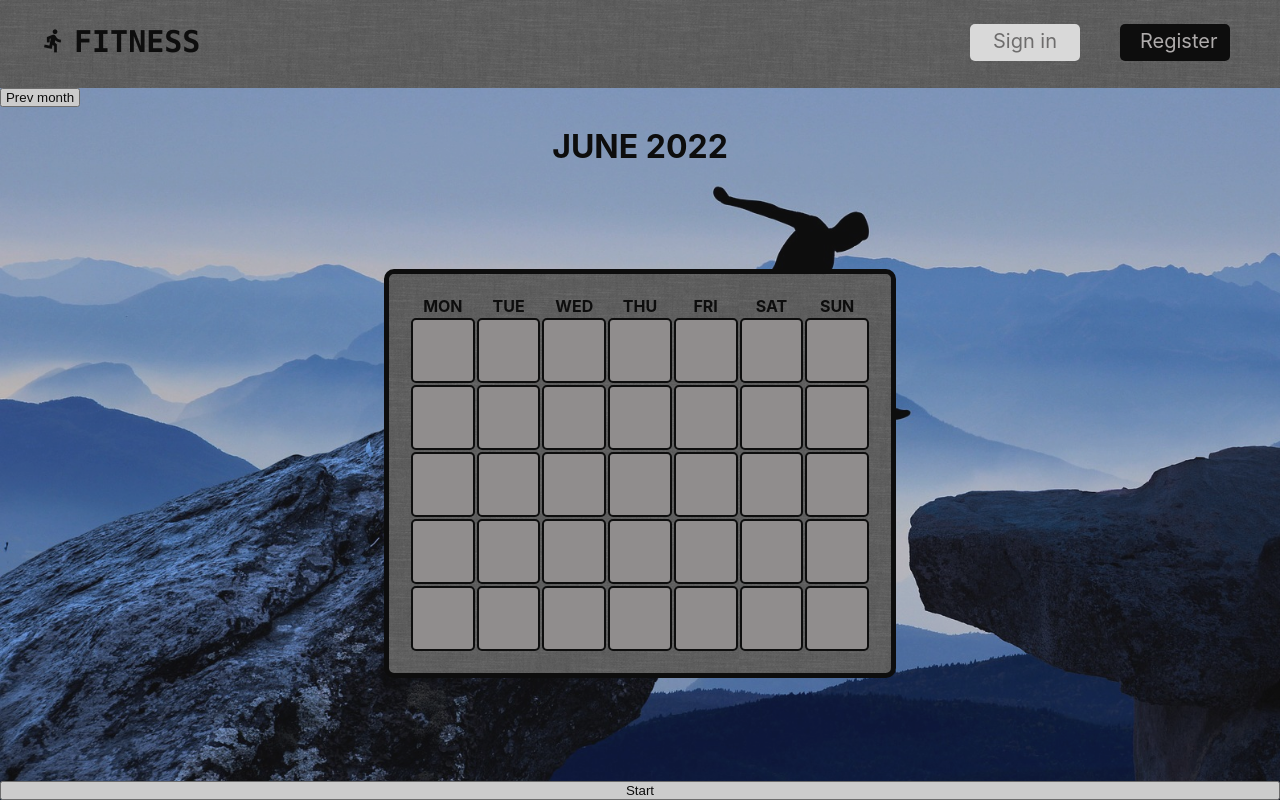
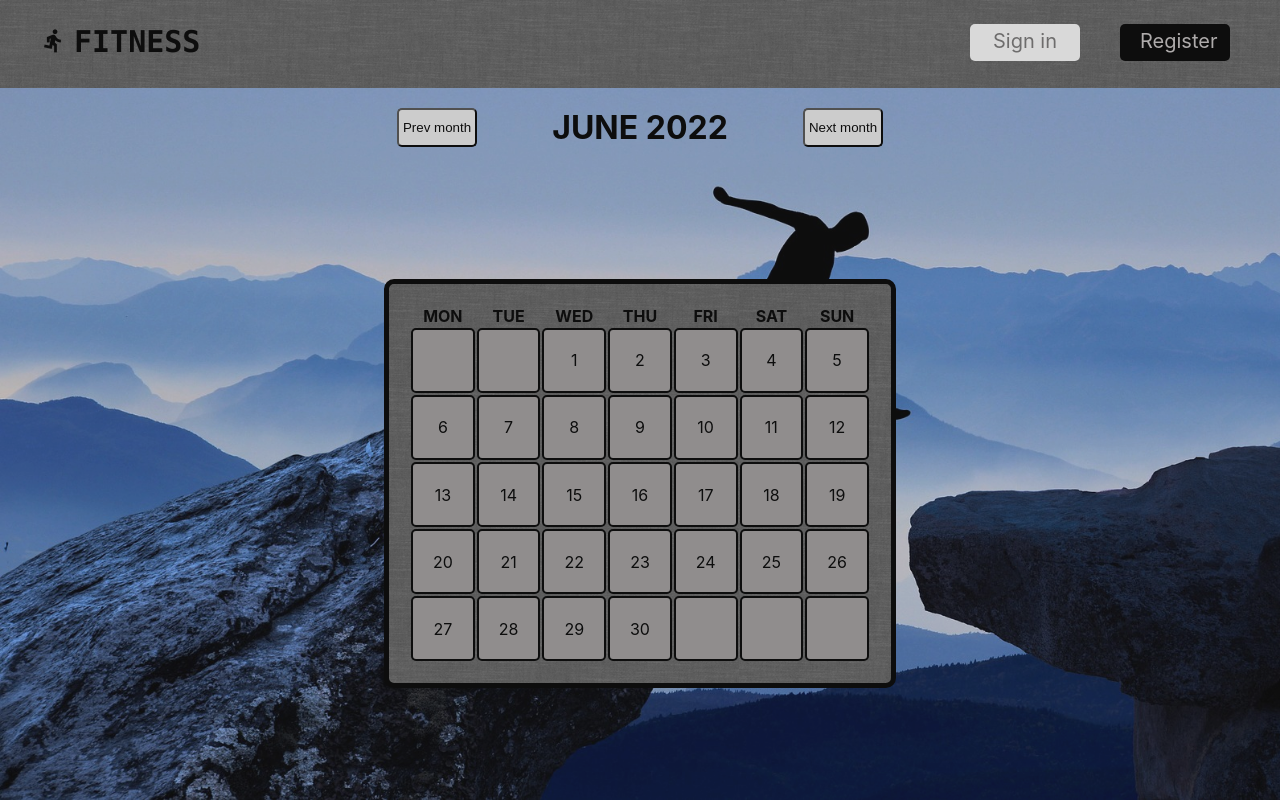
Before and after one commit to Dawid-Kordos/Fitness-front, a React (Create React App) app: page /trainings in a window 1280 px wide. Built offline with nearby package versions, Linux system fonts and the light colour scheme.

Commit message:
Optimized trainings view and its styles. Added navigation to the table view.

```diff
--- a/src/components/Button/Button.tsx
+++ b/src/components/Button/Button.tsx
@@ -8,8 +8,7 @@ interface Props {
 export const Button = (props: Props) => (
     <button
         className={props.className}
-        /*type={props.type}*/
         type='submit'
     >{props.text}
     </button>
-)
+);
--- a/src/components/Table/Table.css
+++ b/src/components/Table/Table.css
@@ -7,8 +7,25 @@
     width: 40%;
 }
 
+.Table__navigation {
+    display: flex;
+    justify-content: space-evenly;
+    width: 40vw;
+    margin: 20px auto;
+}
+
+.Table__btn {
+    width: 80px;
+    border-radius: 5px;
+    transition: .3s;
+}
+
+.Table__btn:hover{
+    background-color: orange;
+}
+
 .Table__current-date {
-    margin-top: 20px;
+    width: 300px;
     text-align: center;
 }
 
@@ -25,7 +42,3 @@
     border-radius: 5px;
     background-color: #a3a0a0;
 }
-
-.Table__btn {
-    width: 80px;
-}
--- a/src/components/Table/Table.tsx
+++ b/src/components/Table/Table.tsx
@@ -1,6 +1,8 @@
 import React, {useEffect, useState} from "react";
+import {countDaysOfMonth} from "../../utils/countDaysOfMonth";
 
 import './Table.css';
+import {defineFirstDayOfTheMonth} from "../../utils/defineFirstDayOfTheMonth";
 
 export const Table = () => {
     const [days, setDays] = useState<(string | number)[]>([]);
@@ -9,59 +11,14 @@ export const Table = () => {
     const [refDate, setRefDate] = useState<string>(`${month}/01/${year}`);
     const [currentMonthName, setCurrentMonthName] = useState<string>(new Date(refDate).toLocaleDateString('en-EN', {month: 'long'}).toUpperCase());
     const [refDayName, setRefDayName] = useState<string>(new Date(refDate).toLocaleDateString('en-EN', {weekday: 'short'}).toUpperCase());
-
     //const weekday = ['MON', 'TUE', 'WED', 'THU', 'FRI', 'SAT', 'SUN'][new Date().getDay() - 1];
 
     //aktualny dzień wyróżnić
     //ciasteczka do sesji
 
-    const handleStartClick = () => {
-        let daysArr: (number | string)[] = [];
-
-        if (month === 1 || month === 3 || month === 5 || month === 7 || month === 8 || month === 10 || month === 12) {
-            for (let i = 0; i <= 30; i++) {
-                daysArr[i] = i + 1;
-            }
-        } else if (month === 2) {
-            if (year % 4 === 0) {
-                for (let i = 0; i <= 28; i++) {
-                    daysArr[i] = i + 1;
-                }
-            } else {
-                for (let i = 0; i <= 27; i++) {
-                    daysArr[i] = i + 1;
-                }
-            }
-        } else if (month === 4 || month === 6 || month === 9 || month === 11) {
-            for (let i = 0; i <= 29; i++) {
-                daysArr[i] = i + 1;
-            }
-        } else {
-            daysArr = [];
-        }
-
-        if (refDayName === 'MON') {
-            setDays(daysArr);
-        } else if (refDayName === 'TUE') {
-            daysArr.unshift('');
-            setDays(daysArr);
-        } else if (refDayName === 'WED') {
-            daysArr.unshift('', '');
-            setDays(daysArr);
-        } else if (refDayName === 'THU') {
-            daysArr.unshift('', '', '');
-            setDays(daysArr);
-        } else if (refDayName === 'FRI') {
-            daysArr.unshift('', '', '', '');
-            setDays(daysArr);
-        } else if (refDayName === 'SAT') {
-            daysArr.unshift('', '', '', '', '');
-            setDays(daysArr);
-        } else if (refDayName === 'SUN') {
-            daysArr.unshift('', '', '', '', '', '');
-            setDays(daysArr);
-        }
-    }
+    useEffect(() => {
+        buildFitnessTable();
+    }, [refDayName, month]);
 
     useEffect(() => {
         setRefDate(`${month}/01/${year}`);
@@ -72,22 +29,40 @@ export const Table = () => {
         setCurrentMonthName(new Date(refDate).toLocaleDateString('en-EN', {month: 'long'}).toUpperCase());
     }, [refDate]);
 
+
+    const buildFitnessTable = () => {
+        let daysArr: (number | string)[] = [];
+
+        countDaysOfMonth(month, year, daysArr);
+        defineFirstDayOfTheMonth(refDayName, daysArr);
+        setDays(daysArr);
+    }
+
     const handlePrevClick = () => {
-        if(month <=1) {
+        if (month <= 1) {
             setMonth(12);
             setYear(year - 1);
-        } else{
+        } else {
             setMonth(month - 1);
+        }
+    }
+
+    const handleNextClick = () => {
+        if (month >= 12) {
+            setMonth(1);
+            setYear(year + 1);
+        } else {
+            setMonth(month + 1);
         }
     }
 
     return (
         <>
-{/*            <span>refDate: {refDate}</span>
-            <span>refDayName: {refDayName}</span>
-            <span>month: {month}</span>*/}
-            <button className='Table__btn' onClick={handlePrevClick}>Prev month</button>
-            <h1 className='Table__current-date'>{currentMonthName} {year}</h1>
+            <div className='Table__navigation'>
+                <button className='Table__btn' onClick={handlePrevClick}>Prev month</button>
+                <h1 className='Table__current-date'>{currentMonthName} {year}</h1>
+                <button className='Table__btn' onClick={handleNextClick}>Next month</button>
+            </div>
             <table className="Table">
                 <thead>
                 <tr className="Table__row">
@@ -160,7 +135,6 @@ export const Table = () => {
                 }
                 </tbody>
             </table>
-            <button onClick={handleStartClick}>Start</button>
         </>
     );
 };
--- /dev/null
+++ b/src/utils/countDaysOfMonth.ts
@@ -0,0 +1,24 @@
+export const countDaysOfMonth = (month: number, year: number, daysArr: (number | string)[]) => {
+    if (month === 1 || month === 3 || month === 5 || month === 7 || month === 8 || month === 10 || month === 12) {
+        for (let i = 0; i <= 30; i++) {
+            daysArr[i] = i + 1;
+        }
+    } else if (month === 2) {
+        if (year % 4 === 0) {
+            for (let i = 0; i <= 28; i++) {
+                daysArr[i] = i + 1;
+            }
+        } else {
+            for (let i = 0; i <= 27; i++) {
+                daysArr[i] = i + 1;
+            }
+        }
+    } else if (month === 4 || month === 6 || month === 9 || month === 11) {
+        for (let i = 0; i <= 29; i++) {
+            daysArr[i] = i + 1;
+        }
+    } else {
+        daysArr = [];
+    }
+    return daysArr;
+}
--- /dev/null
+++ b/src/utils/defineFirstDayOfTheMonth.ts
@@ -0,0 +1,16 @@
+export const defineFirstDayOfTheMonth = (refDayName: string, daysArr: (number | string)[]) => {
+    if (refDayName === 'TUE') {
+        daysArr.unshift('');
+    } else if (refDayName === 'WED') {
+        daysArr.unshift('', '');
+    } else if (refDayName === 'THU') {
+        daysArr.unshift('', '', '');
+    } else if (refDayName === 'FRI') {
+        daysArr.unshift('', '', '', '');
+    } else if (refDayName === 'SAT') {
+        daysArr.unshift('', '', '', '', '');
+    } else if (refDayName === 'SUN') {
+        daysArr.unshift('', '', '', '', '', '');
+    }
+    return daysArr;
+}
--- a/src/views/LoginForm.tsx
+++ b/src/views/LoginForm.tsx
@@ -1,8 +1,8 @@
-import React, {ChangeEvent, FormEvent, useContext, useState} from 'react';
+import React, {ChangeEvent, FormEvent, useState} from 'react';
+import {Link, useNavigate} from "react-router-dom";
 import {PasswordPreview} from '../components/PasswordPreview/PasswordPreview';
 import {Input} from "../components/Input/Input";
 import {Button} from "../components/Button/Button";
-import {Link} from "react-router-dom";
 
 import './LoginForm.css';
 
@@ -11,15 +11,16 @@ interface Props {
 }
 
 export const LoginForm = (props: Props) => {
+    const navigate = useNavigate();
+
     const [loginData, setLoginData] = useState({
         email: '',
         password: '',
-        className: '',
-        text: '',
     });
 
     const sendForm = (e: FormEvent) => {
         e.preventDefault();
+
         if (loginData.email.length <= 0 || loginData.password.length <= 0) {
             alert('Email and password are required!');
             throw new Error('Email and password are required!');
@@ -29,24 +30,14 @@ export const LoginForm = (props: Props) => {
             setLoginData({
                 email: '',
                 password: '',
-                className: 'LoginForm__positive-response',
-                text: 'Logged in!',
             });
-        } else {
-            setLoginData({
-                email: '',
-                password: '',
-                className: 'LoginForm__negative-response',
-                text: 'Incorrect data!',
-            })
+            navigate('/trainings');
         }
     }
 
-    const change = (e: ChangeEvent<HTMLInputElement>) => (
+    const changeLogin = (e: ChangeEvent<HTMLInputElement>) => (
         setLoginData(loginData => ({
             ...loginData,
-            className: '',
-            text: '',
             [e.target.name]: e.target.value,
         }))
     )
@@ -54,15 +45,12 @@ export const LoginForm = (props: Props) => {
     const changePassword = (e: ChangeEvent<HTMLInputElement>, value: string) => (
         setLoginData(loginData => ({
             ...loginData,
-            className: '',
-            text: '',
             password: value,
         }))
     )
 
     return (
         <div className='LoginForm'>
-            <p className={loginData.className}>{loginData.text}</p>
             <h1 className='LoginForm__header'>Login</h1>
             <form className='LoginForm__form' onSubmit={sendForm}>
                 <Input
@@ -71,7 +59,7 @@ export const LoginForm = (props: Props) => {
                     name='email'
                     value={loginData.email}
                     placeholder='enter your email...'
-                    onChange={change}
+                    onChange={changeLogin}
                 />
                 <PasswordPreview
                     className='LoginForm__input'
@@ -80,10 +68,10 @@ export const LoginForm = (props: Props) => {
                     value={loginData.password}
                     onChange={changePassword}
                 />
-                <Button
-                    className='LoginForm__btn'
-                    text='Login'
-                />
+                    <Button
+                        className='LoginForm__btn'
+                        text='Login'
+                    />
             </form>
             <Link className='LoginForm__link' to='/register'>Register now!</Link>
         </div>
```
